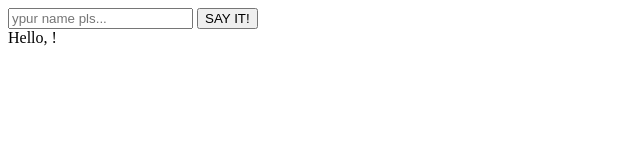
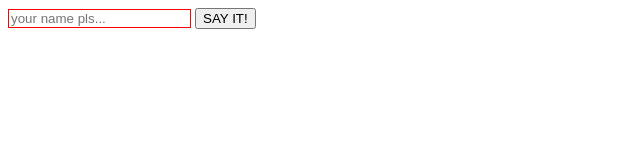
Before and after one commit to VasileRatoi/JavaScript-lessons, a plain HTML site: page DOM/say-my-name.html in a window 1280 px wide. Both pictures are taken after a click on the button "SAY IT!". Shown: the whole page, without its empty margins (0-640 px from the left). Drawn offline with Linux system fonts and the light colour scheme.

Commit message:
Add files via upload

```diff
--- a/DOM/say-my-name.html
+++ b/DOM/say-my-name.html
@@ -6,7 +6,7 @@
 </head>
 <body>
 
-  <input type="text" placeholder="ypur name pls...">
+  <input type="text" placeholder="your name pls...">
   <button onclick="say();">SAY IT!</button>
   <div id="message">
 
@@ -18,8 +18,17 @@
       //        = document.querySelector('input');
       var name = input.value;
       // copiem ce se introduce in input
+      name.trim();
+      // scoatem space-ul dinainte si de la urma
       var div = document.getElementById('message');
-      div.innerHTML = `Hello, ${name}!`;
+      if ( name == "" || name == " " ){
+        alert("Please enter your name!");
+        input.style.border = '1px solid red';
+      } else {
+        div.innerHTML = `Hello, ${name}!`;
+        input.style.border = '1px solid #999';
+      }
+
     }
   </script>
 
```
